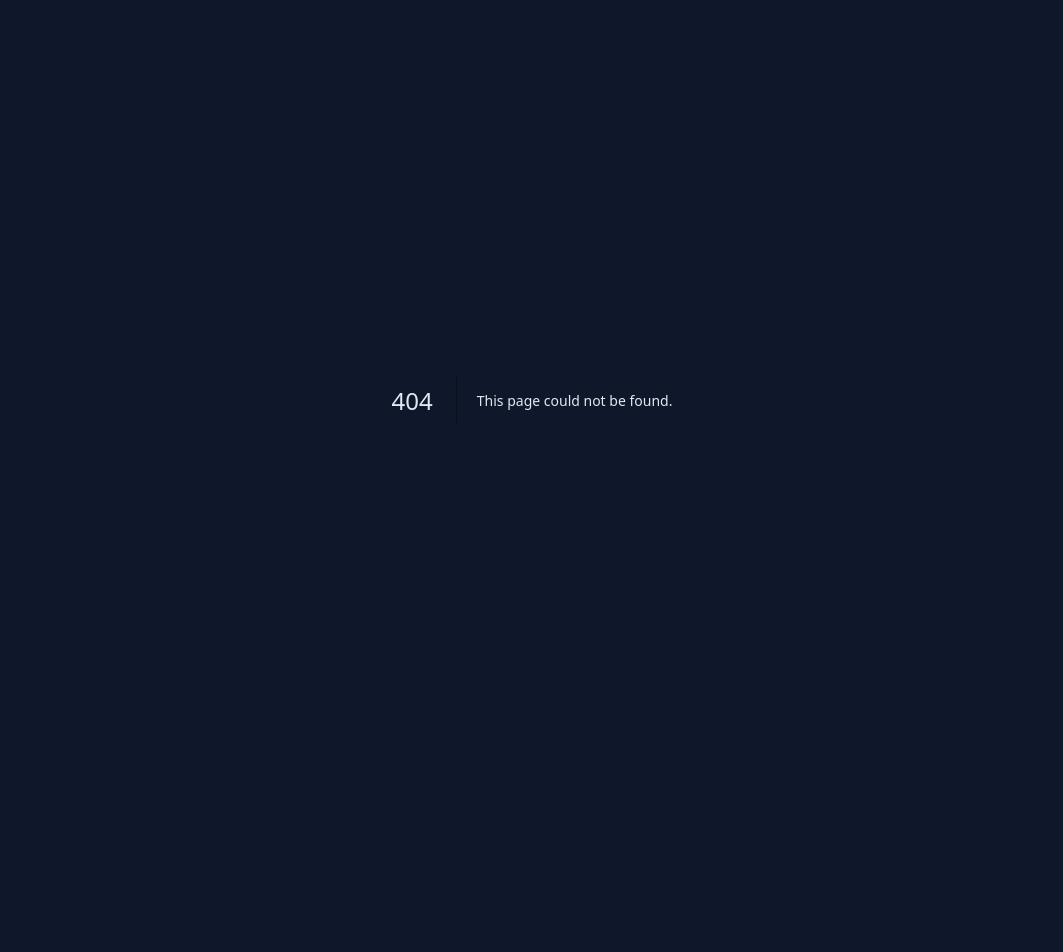
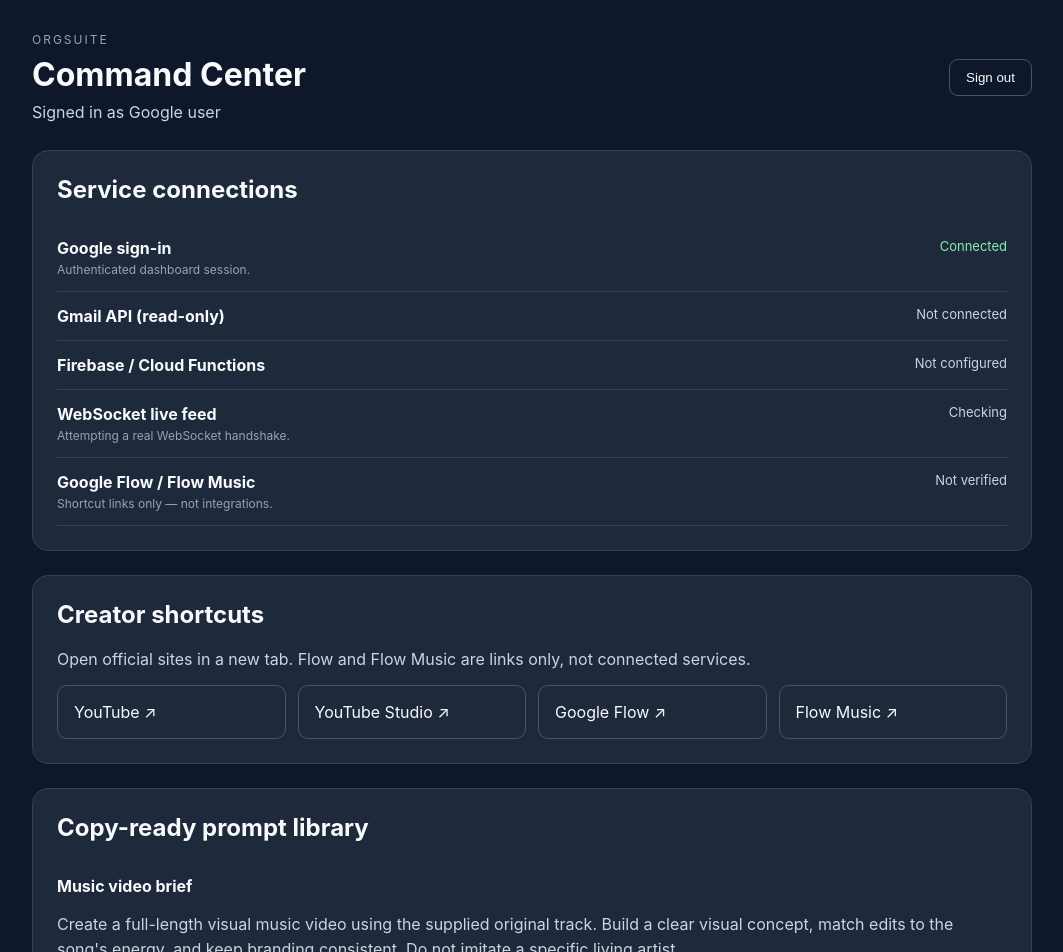
Before and after one commit to pointgoddesscc-sketch/orgsuite-command-center, a Next.js app: page /dashboard in a window 1280 px wide. Before the commit this address had no page. Shown: the top 952 px of the page, without its empty margins (108-1171 px from the left). Before the commit the page ends 800 px from the top, so only its background shows below. Built offline with nearby package versions, Linux system fonts and the light colour scheme; no server answers.

Commit message:
Add authenticated dashboard and verified service status

```diff
--- /dev/null
+++ b/app/dashboard/page.js
@@ -0,0 +1,38 @@
+import { auth, signOut } from "../../auth";
+import ExternalServicesStatus from "../../components/ExternalServicesStatus";
+import PromptCopy from "../../components/PromptCopy";
+
+const shortcuts = [
+  {title:"YouTube",href:"https://www.youtube.com/"},
+  {title:"YouTube Studio",href:"https://studio.youtube.com/"},
+  {title:"Google Flow",href:"https://flow.google/"},
+  {title:"Flow Music",href:"https://flowmusic.app/"}
+];
+
+export default async function DashboardPage() {
+  const session = await auth();
+  return <main style={{minHeight:"100vh",background:"#0f172a",color:"#f8fafc",padding:"32px 20px"}}>
+    <div style={{maxWidth:1000,margin:"0 auto"}}>
+      <header style={{display:"flex",justifyContent:"space-between",alignItems:"center",gap:16,flexWrap:"wrap",marginBottom:28}}>
+        <div><div style={{fontSize:12,letterSpacing:2,color:"#94a3b8"}}>ORGSUITE</div><h1 style={{margin:"8px 0"}}>Command Center</h1><p style={{color:"#cbd5e1",margin:0}}>Signed in as {session?.user?.email || "Google user"}</p></div>
+        <form action={async()=>{"use server";await signOut({redirectTo:"/sign-in"});}}><button style={{padding:"10px 16px",borderRadius:9,border:"1px solid #475569",background:"transparent",color:"#f8fafc"}}>Sign out</button></form>
+      </header>
+      <ExternalServicesStatus />
+      <section style={{marginTop:24,background:"#1e293b",border:"1px solid #334155",borderRadius:16,padding:24}}>
+        <h2 style={{marginTop:0}}>Creator shortcuts</h2><p style={{color:"#cbd5e1"}}>Open official sites in a new tab. Flow and Flow Music are links only, not connected services.</p>
+        <div style={{display:"grid",gridTemplateColumns:"repeat(auto-fit,minmax(190px,1fr))",gap:12}}>
+          {shortcuts.map(item=><a key={item.title} href={item.href} target="_blank" rel="noreferrer" style={{padding:16,border:"1px solid #475569",borderRadius:10,color:"#f8fafc",textDecoration:"none"}}>{item.title} ↗</a>)}
+        </div>
+      </section>
+      <section style={{marginTop:24,background:"#1e293b",border:"1px solid #334155",borderRadius:16,padding:24}}>
+        <h2 style={{marginTop:0}}>Copy-ready prompt library</h2>
+        <PromptItem title="Music video brief" text="Create a full-length visual music video using the supplied original track. Build a clear visual concept, match edits to the song's energy, and keep branding consistent. Do not imitate a specific living artist." />
+        <PromptItem title="YouTube release package" text="Prepare an accurate YouTube title, description, chapters where appropriate, thumbnail concept, and relevant tags for the supplied track. Do not claim a scheduled or published release unless confirmed in YouTube Studio." />
+      </section>
+    </div>
+  </main>;
+}
+
+function PromptItem({title,text}) {
+  return <div style={{padding:"14px 0",borderBottom:"1px solid #334155"}}><strong>{title}</strong><p style={{color:"#cbd5e1",lineHeight:1.6}}>{text}</p><PromptCopy text={text}/></div>;
+}
```
